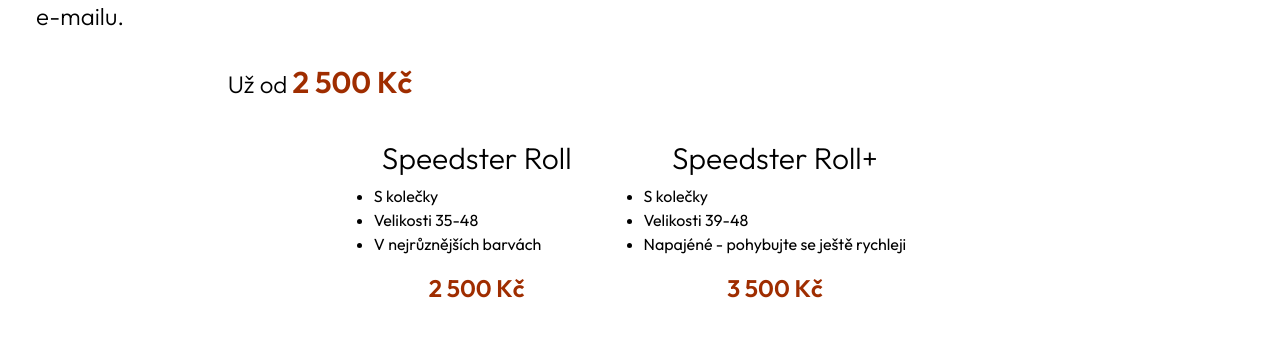
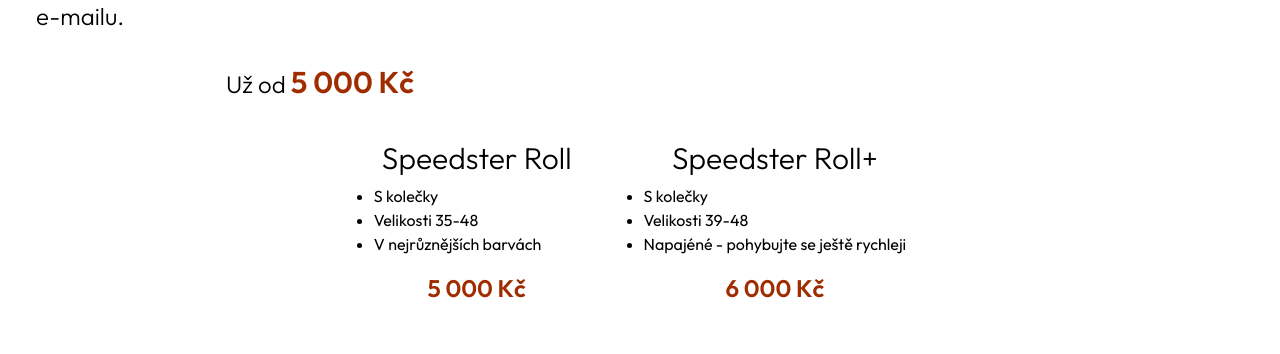
Before and after one commit to vinhor/speedster, an Angular app: page / in a window 1280 px wide. Shown: the part 288-642 px from the top of the page. Built offline with nearby package versions, Linux system fonts and the light colour scheme.

Commit message:
changed the prices

```diff
--- a/src/app/home-page/home-page.component.html
+++ b/src/app/home-page/home-page.component.html
@@ -11,7 +11,7 @@
   </p>
   <p class="col-start-1 text-2xl font-light m-4 text-center">
     Už od
-    <strong class="font-semibold text-3xl text-orange-800">2 500 Kč</strong>
+    <strong class="font-semibold text-3xl text-orange-800">5 000 Kč</strong>
   </p>
   <div
     class="col-start-1 lg:col-start-2 lg:row-start-1 lg:row-span-2 p-4 flex flex-col items-center justify-center"
@@ -59,7 +59,7 @@
         <p
           class="col-start-1 text-2xl font-semibold text-orange-800 m-4 text-center font-outfit"
         >
-          2 500 Kč
+          5 000 Kč
         </p>
       </section>
     </article>
@@ -74,7 +74,7 @@
         <p
           class="col-start-1 text-2xl font-semibold text-orange-800 m-4 text-center font-outfit"
         >
-          3 500 Kč
+          6 000 Kč
         </p>
       </section>
     </article>
```
